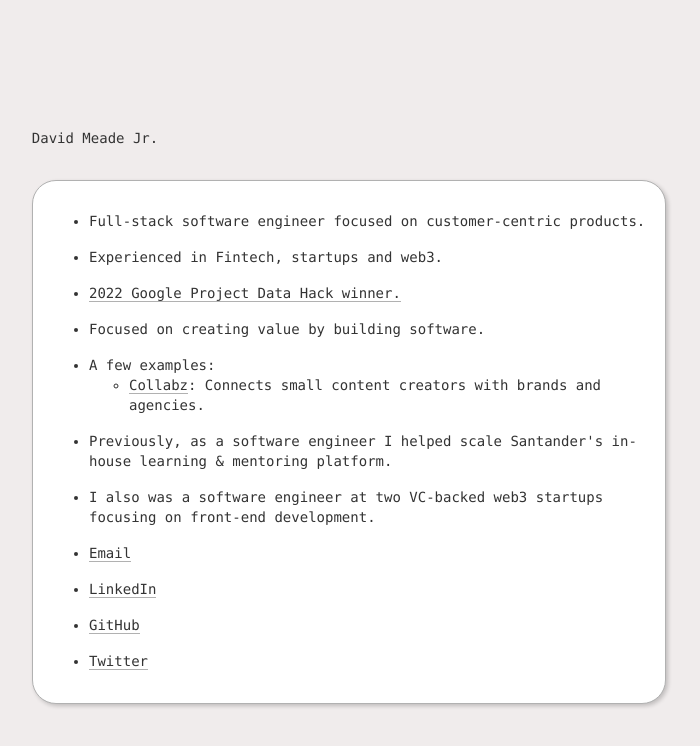
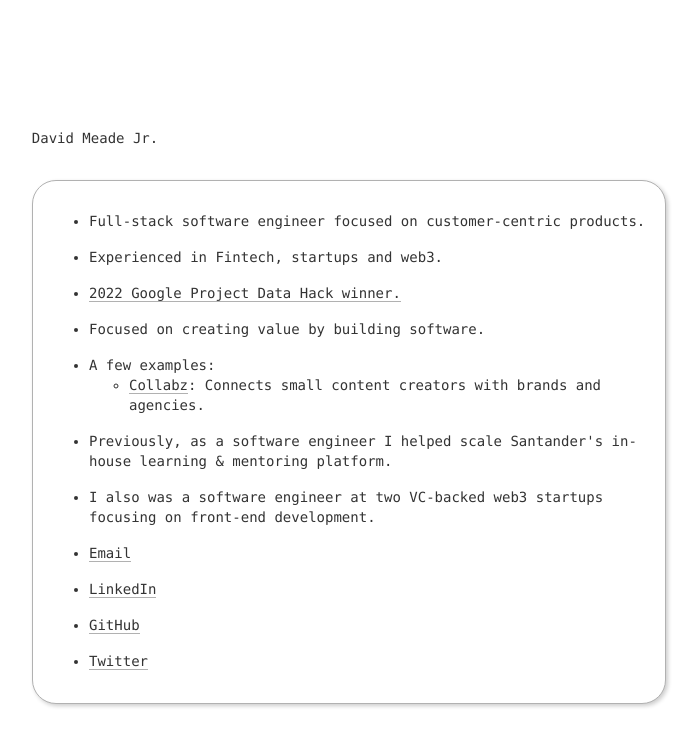
Before and after one commit to davidmeadejr/personal-website, a React (Create React App) app: page / in a window 1280 px wide. Shown: the top 746 px of the page, without its empty margins (291-991 px from the left). Built offline with nearby package versions, Linux system fonts and the light colour scheme.

Commit message:
Fix: Background color

```diff
--- a/src/App.css
+++ b/src/App.css
@@ -1,5 +1,4 @@
 .container {
-  background-color: #f0ecec;
   display: flex;
   flex-direction: column;
   justify-content: center;
```
